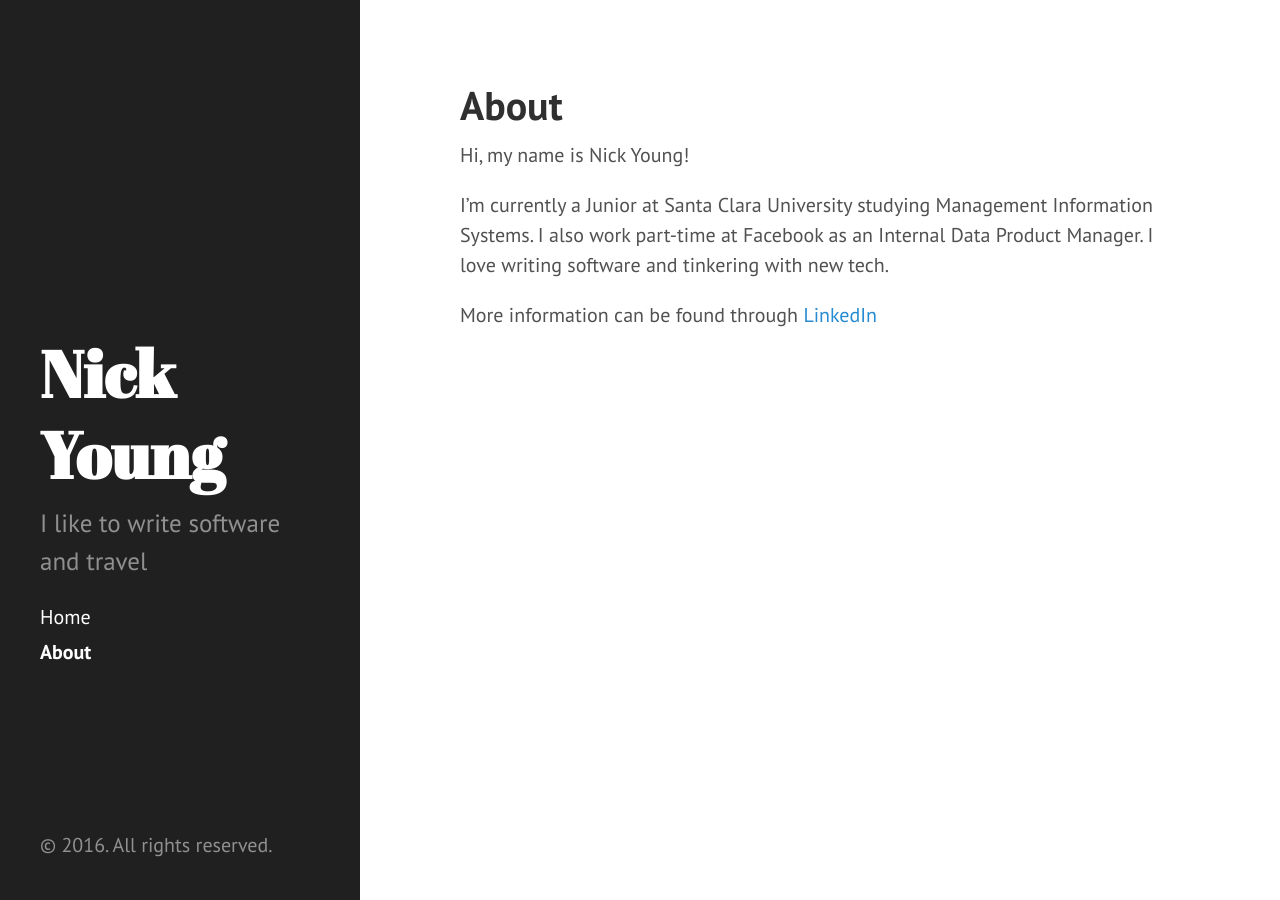
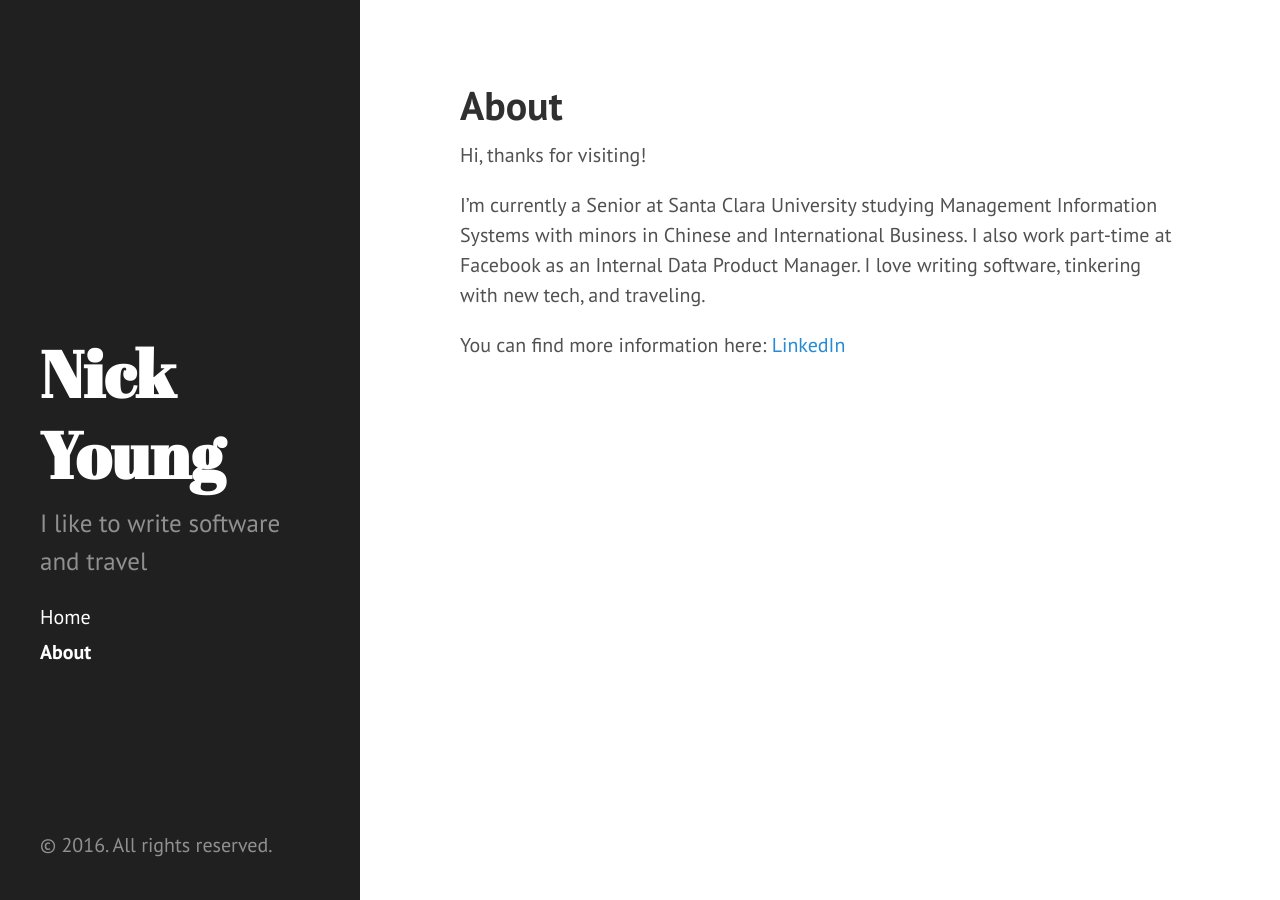
Before and after one commit to thenickyoung/thenickyoung.github.io, a Jekyll site: the page built from about.md, in a window 1280 px wide. Built offline with Jekyll 4.4.1, drawn with Linux system fonts in a browser that asks for light colours.

Commit message:
Update bio

```diff
--- a/about.md
+++ b/about.md
@@ -2,8 +2,8 @@
 layout: page
 title: About
 ---
-Hi, my name is Nick Young!
+Hi, thanks for visiting!
 
-I'm currently a Junior at Santa Clara University studying Management Information Systems. I also work part-time at Facebook as an Internal Data Product Manager. I love writing software and tinkering with new tech.
+I'm currently a Senior at Santa Clara University studying Management Information Systems with minors in Chinese and International Business. I also work part-time at Facebook as an Internal Data Product Manager. I love writing software, tinkering with new tech, and traveling.
 
-More information can be found through [LinkedIn](https://linkedin.com/in/nickyoung3)
+You can find more information here: [LinkedIn](https://linkedin.com/in/nickyoung3)
```
